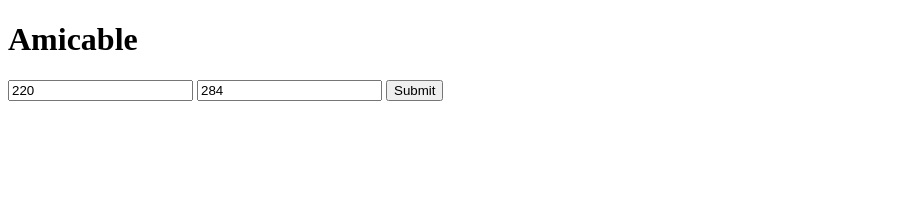
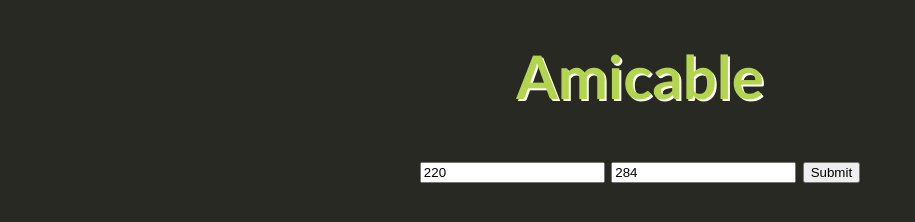
Before and after one commit to patmgaughan/Hw6, a plain HTML site: page index.html in a window 1280 px wide. Shown: the whole page, without its empty margins (0-915 px from the left). Drawn offline with Linux system fonts and the light colour scheme.

Commit message:
Update index.html

```diff
--- a/index.html
+++ b/index.html
@@ -1,6 +1,25 @@
 <!DOCTYPE html>
 <head>
 	<title>Amicable Numbers</title>
+
+	<style>
+		body{
+			margin: 20px;
+			padding: 0px;
+			text-align: center;
+			background: #282923;
+			color: #8688f8;
+			font-size: 25px;
+			text-shadow: -1px 1px #fff;
+			font-family: "Trebuchet MS", Helvetica, sans-serif;
+		}
+		h1 {
+			font-size: 60px;
+			color: #b3d44d;
+			text-shadow: 2px 2px #fff;
+		}
+	</style>
+
 	<script language="javascript">
 
 		function isFactor(num, factor){
```
